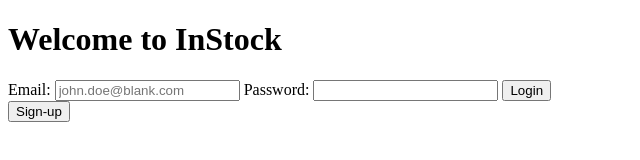
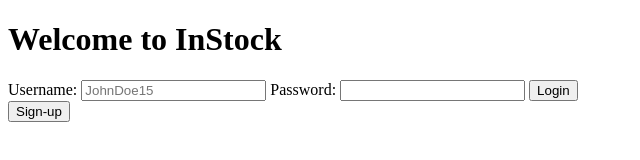
Before and after one commit to Jollendi91/instock-pantry-app, a website: page public/index.html in a window 1280 px wide. Shown: the whole page, without its empty margins (0-640 px from the left). Drawn offline with nearby package versions, Linux system fonts and the light colour scheme.

Commit message:
rename login.html to index.html

```diff
--- a/public/login.html
+++ b/public/index.html
@@ -13,9 +13,10 @@
     </header>
     <main role="main">
         <section id="js-login">
+            <div id="js-login-status"></div>
             <form id='js-login-form'>
-                <label for="js-login-email">Email:</label>
-                <input id="js-login-email" type="email" name="Email" placeholder="john.doe@blank.com">
+                <label for="js-login-username">Username:</label>
+                <input id="js-login-username" type="text" name="Username" placeholder="JohnDoe15">
                 <label for="js-login-password">Password:</label>
                 <input id="js-login-password" type="password">
                 <button type="submit" name="login">Login</button>
```
